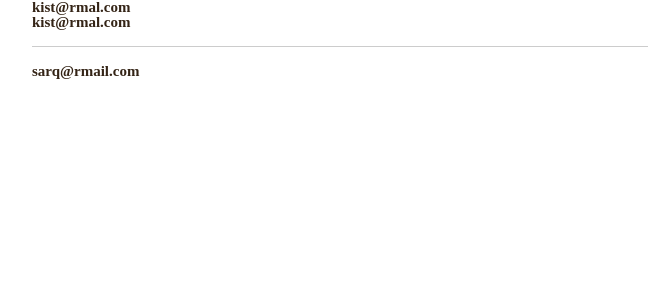
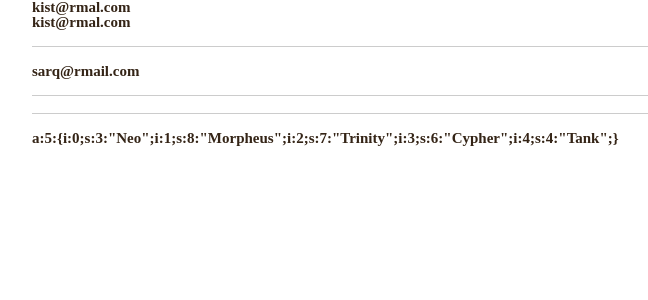
Before and after one commit to Harvester83/mysite, a PHP site: page /index.php in a window 1280 px wide. Shown: the top 300 px of the page, without its empty margins (118-766 px from the left). Run offline with PHP 8.4, Linux system fonts and the light colour scheme; data that the repository does not hold is empty.

Commit message:
Test PHP array_rand

```diff
--- a/templates/test-random.php
+++ b/templates/test-random.php
@@ -1,8 +1,8 @@
 <?php
 
 
-/*$input = array("Neo", "Morpheus", "Trinity", "Cypher", "Tank");
-$rand_keys = array_rand($input, 2);
+$input = array("Neo", "Morpheus", "Trinity", "Cypher", "Tank");
+/*$rand_keys = array_rand($input, 2);
 echo $input[$rand_keys[0]] . "\n";*/
 
 
@@ -31,3 +31,6 @@ $ranEmail = array_rand($email, 2);
 <p><?php echo $email[$ranEmail[0]]; ?></p>
 <hr>
 <p><?php echo $email[$ranEmail[1]]; ?></p>
+<hr>
+<hr>
+<p><?php echo $input = serialize($input); ?></p>
```
